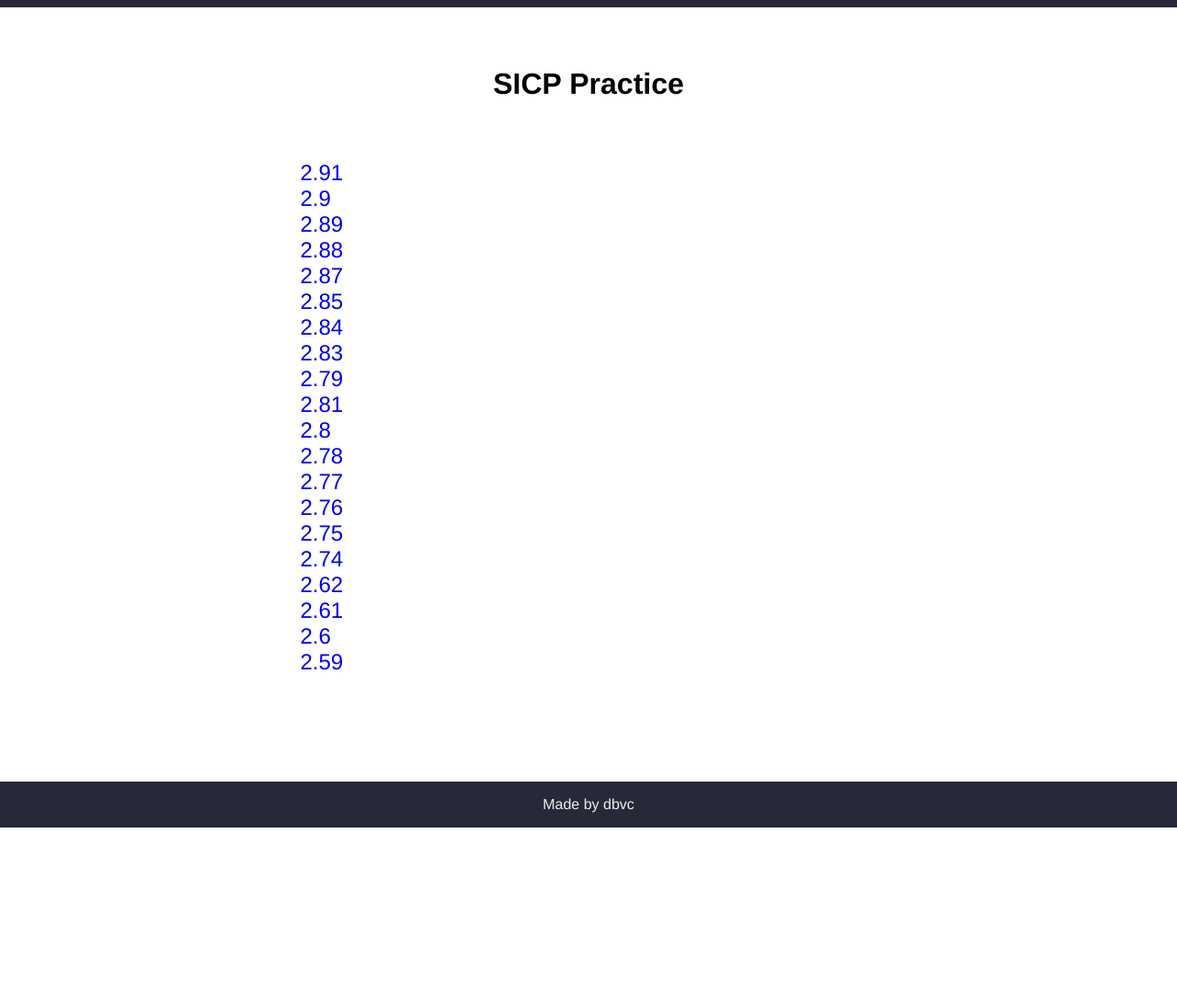
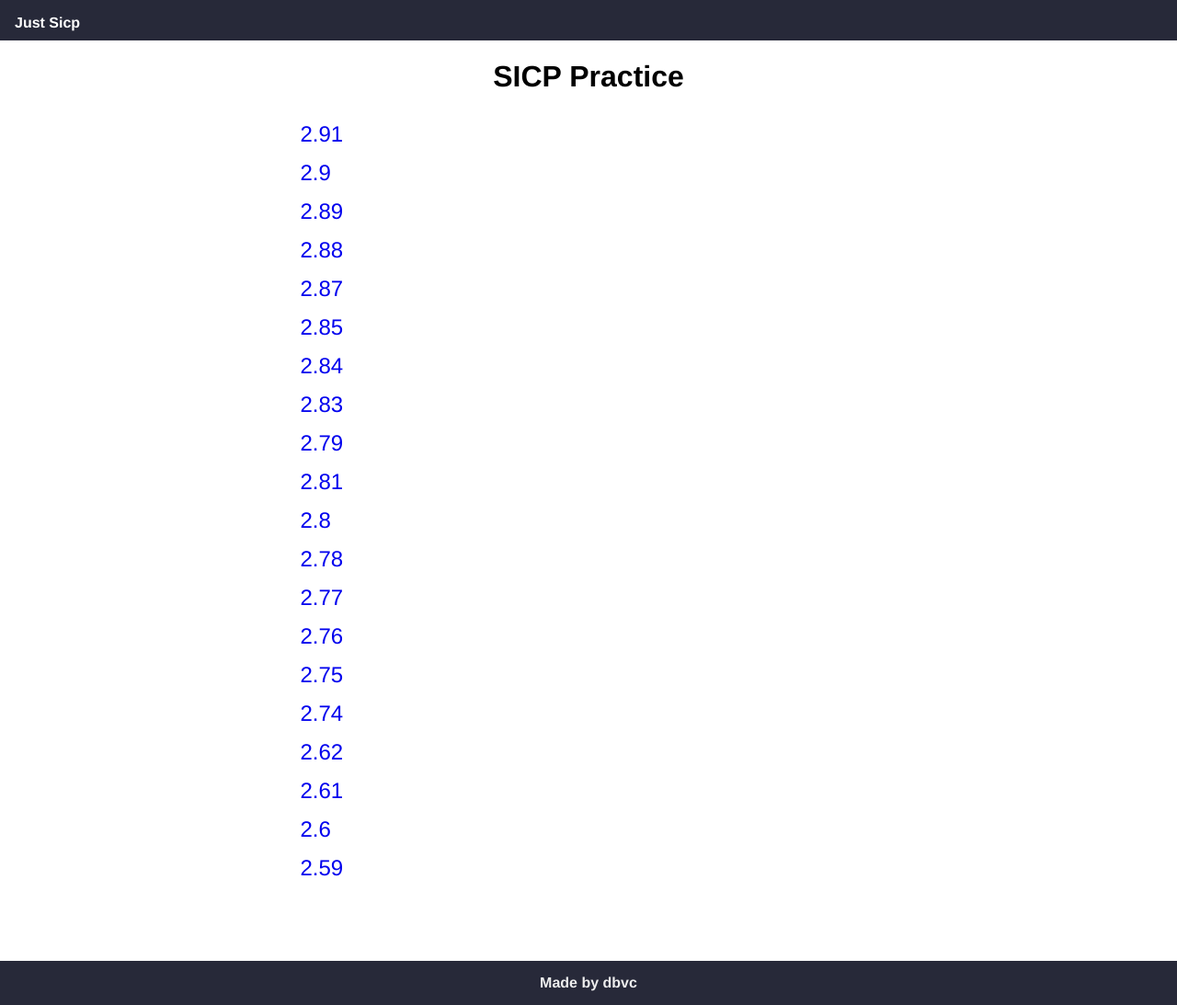
Before and after one commit to DBvc/dbvc.github.io, a Jekyll site: the page built from index.html, in a window 1280 px wide. Shown: the whole page at 92% size. Built offline with Jekyll 4.4.1, drawn with Linux system fonts in a browser that asks for light colours; before the commit the page ends 900 px from its top, so only the background shows below that.

Commit message:
modify css and layout

```diff
--- a/_layouts/default.html
+++ b/_layouts/default.html
@@ -7,13 +7,13 @@
 	<link rel="stylesheet" href="{{site.url}}/static/css/styles.css">
 </head>
 <body>
-        <header></header>
-        <div class="content">
-        	 {{content}}
-        </div>
-
+  <nav class="header-nav"><h2><a href="/">Just Sicp</a></h2></nav>
+  <header><h1>SICP Practice</h1></header>
+  <main>
+  	{{content}}
+  </main>
 	<footer>
-		<center>Made by dbvc</center>
+		<h2><center>Made by dbvc</center></h2>
 	</footer>
 </body>
 </html>
--- a/index.html
+++ b/index.html
@@ -4,7 +4,7 @@ category: SICP Practice
 title: ys blog
 ---
 
-<h1>{{page.category}}</h1>
+<!-- <h1>{{page.category}}</h1> -->
 
 <ul  class="main-ul">
 	{% for post in site.posts %}
--- a/static/css/styles.css
+++ b/static/css/styles.css
@@ -10,13 +10,35 @@ body {
 	padding: 0;
 	min-height: 100vh;
 }
-header {
+/*header {
 	border-top: .5rem solid #272939;
+}*/
+body>header {
+	text-align: center;
+}
+nav.header-nav {
+	background-color: #272939;
+}
+nav.header-nav h2 {
+	display: inline-block;
+	margin: 0;
+  padding: .5rem 1rem;
+  width: auto;
+	color: #fff;
+}
+nav.header-nav a {
+	color: #fff;
+	text-decoration: none;
+	font-size: 1rem;
 }
 footer {
-	padding: 1rem 0;
 	background-color: #272939;
 	color: #eee;
+}
+footer h2 {
+	margin: .5rem 0;
+	font-size: 1rem;
+	line-height: 2;
 }
 code {
 	font-size: 1.2rem;
@@ -25,14 +47,14 @@ pre {
 	padding: 1rem;
 	background-color: #f7f7f7;
 }
-.content {
+main {
 	flex: 1;
 	margin: auto;
     padding-bottom: 5rem;
 	padding-top: 1px;
 	width: 70%;
 }
-.content h1 {
+main h1 {
 	margin: 4rem auto;
 	text-align: center;
 }
@@ -40,8 +62,13 @@ pre {
 	margin: auto;
 	padding: 0;
 	width: 70%;
+	/*display: flex;*/
+  /*justify-content: space-around;*/
+  /*flex-direction: row;*/
 }
 .main-ul li {
+	min-width: 20%;
+	line-height: 1.75;
 	text-align: left;
 	list-style-type: none;
 }
```
Also changed, not shown: 1 other file.
